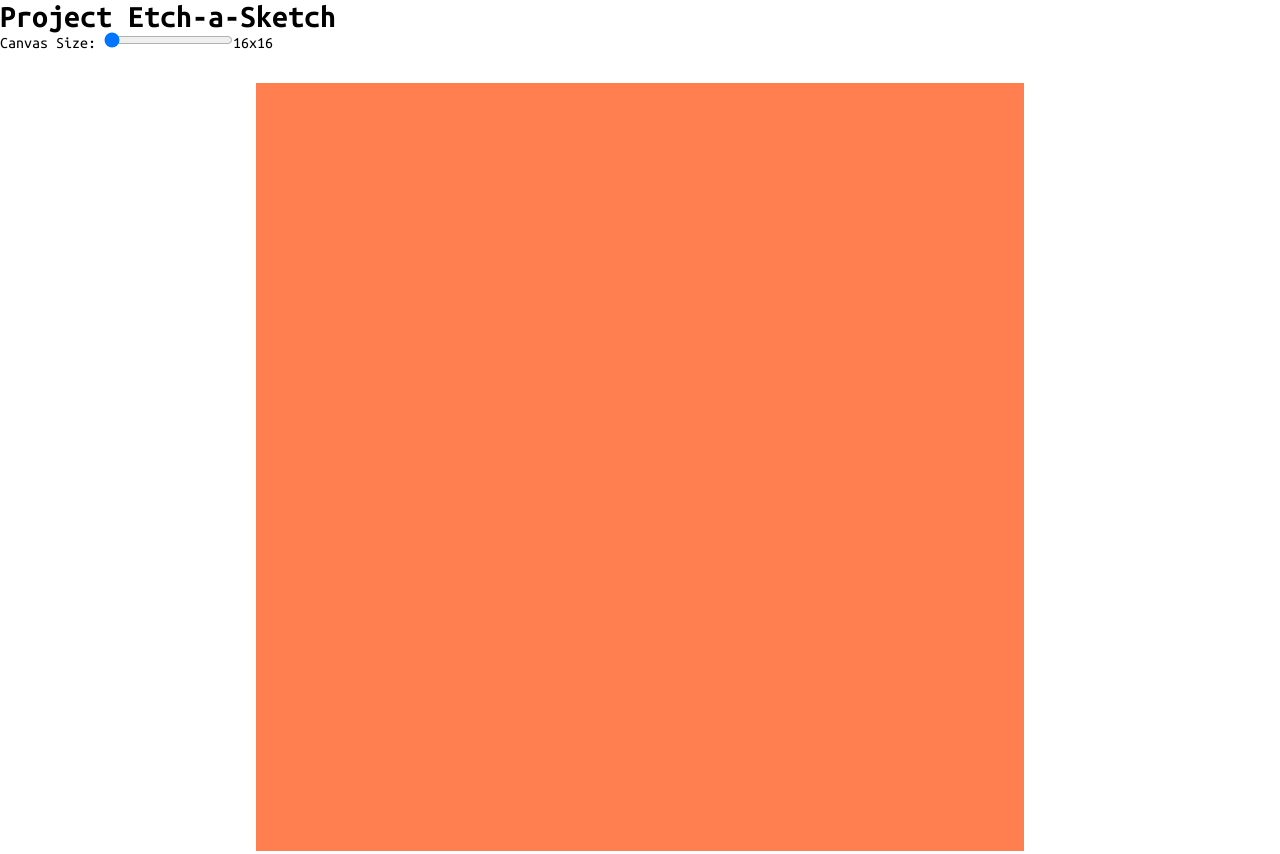
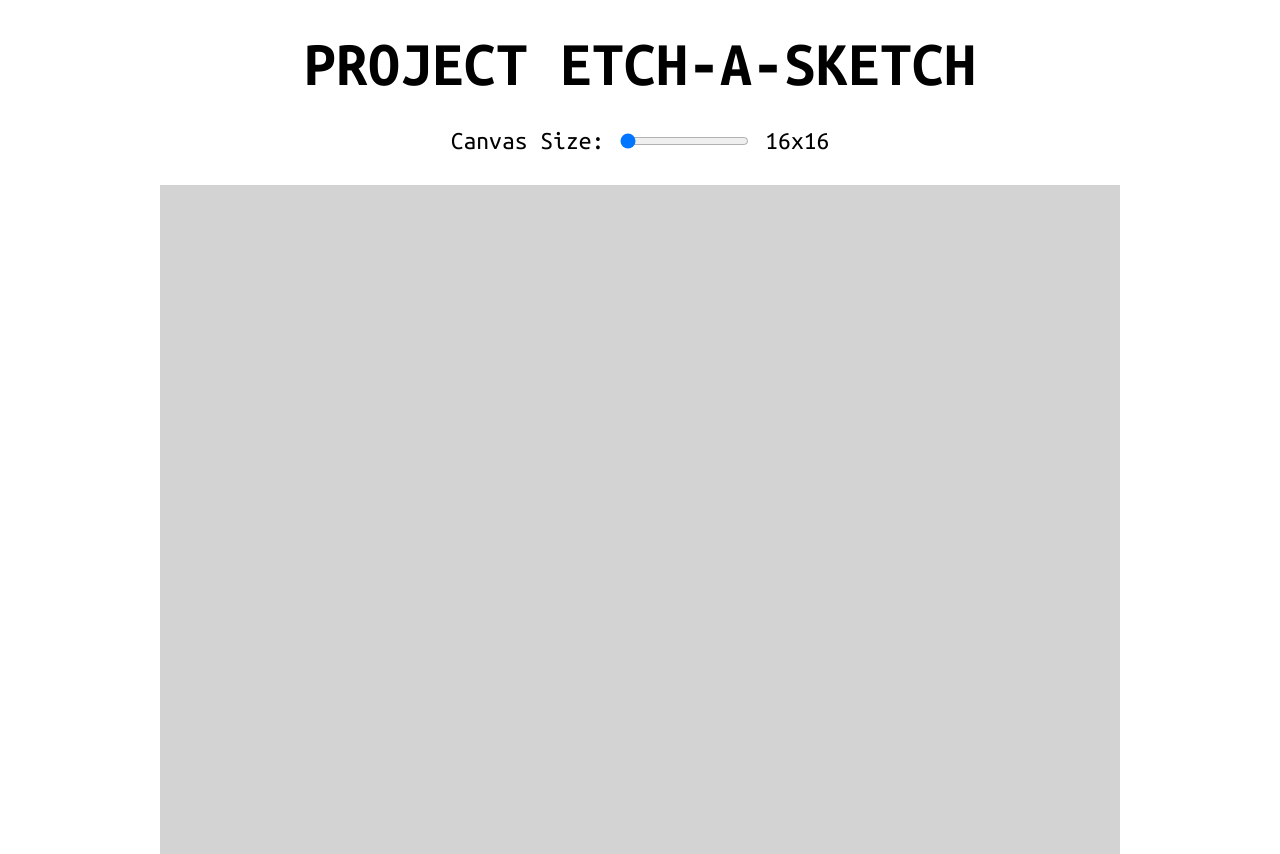
Before and after one commit to fr4nbtt/project-etch-a-sketch, a plain HTML site: page index.html in a window 1280 px wide. Shown: the top 854 px of the page. Drawn offline with Linux system fonts and the light colour scheme.

Commit message:
Add a slider to change grid size / clear grid

```diff
--- a/css/styles.css
+++ b/css/styles.css
@@ -10,10 +10,16 @@ body {
   font-family: "Ubuntu Mono", sans-serif;
 }
 
+h1 {
+  font-size: 4rem;
+  text-transform: uppercase;
+  text-align: center;
+  margin: 2rem
+}
+
 .main-container {
-  max-width: 800px;
+  width: 960px;
   margin: 1rem auto 1rem;
-  /*   background-color: bisque; */
 }
 
 .flex-container {
@@ -22,21 +28,22 @@ body {
   justify-content: center;
   align-items: center;
   flex-wrap: wrap;
-  padding: 1rem;
-  /*   background: coral; */
-  box-sizing: border-box;
+}
+
+.input-container {
+  display: flex;
+  justify-content: center;
+  align-items: center;
+  gap: 1rem;
+  margin-bottom: 2rem;
+  font-size: 1.6rem;
 }
 
 .square {
-  width: calc(6.25%); /* 100% / 16 = 6.25%, minus border */
-  height: 0; /* Initial Height */
-  padding-bottom: 6.25%; /* Mantains square aspect ratio */
-  /* border: 1px solid #333; */
-  /*   margin: 2px; */
-  box-sizing: border-box; /* Includes border in total width */
-  background: coral;
+  background: lightgray;
 }
 
 .hover {
-  background: #333;
+  background: #000;
 }
+3
--- a/index.html
+++ b/index.html
@@ -21,6 +21,7 @@
   </head>
   <body>
     <h1>Project Etch-a-Sketch</h1>
+    <div class="input-container">
       <label for="canvasSize">Canvas Size:</label>
       <input
         type="range"
@@ -31,6 +32,8 @@
         step="16"
         value="16"
       />
+    </div>
+
     <div class="main-container">
       <div class="flex-container"></div>
     </div>
--- a/js/script.js
+++ b/js/script.js
@@ -4,18 +4,27 @@ const canvasSize = document.querySelector("#canvasSize");
 // Create value display element
 const valueDisplay = document.createElement("span");
 valueDisplay.textContent = `${canvasSize.value}x${canvasSize.value}`;
-
 canvasSize.insertAdjacentElement("afterend", valueDisplay);
 
 canvasSize.addEventListener("input", function () {
   valueDisplay.textContent = `${canvasSize.value}x${canvasSize.value}`;
+  generateGrid(canvasSize.value);
 });
 
-let painting = false; // Track if the mouse is pressed
+// Function to generate the grid
+function generateGrid(size) {
+  // Clear existing squares
+  container.innerHTML = ""; // Remove all existing squares
 
-for (let i = 0; i < 256; i++) {
+  // Calculate square size
+  const squareSize = Math.floor(960 / size); // 960 is the width of the container
+
+  // Create new squares
+  for (let i = 0; i < size * size; i++) {
     const div = document.createElement("div");
     div.classList.add("square");
+    div.style.width = `${squareSize}px`; // Set square width
+    div.style.height = `${squareSize}px`; // Set square height
     container.appendChild(div);
 
     // Start painting on mousedown
@@ -30,9 +39,21 @@ for (let i = 0; i < 256; i++) {
         div.classList.add("hover"); // Add hover class
       }
     });
+  }
+
+  // Stop painting when the mouse leaves the canvas
+  container.addEventListener("mouseleave", function () {
+    painting = false; // Stop painting
+  });
 
   // Stop painting on mouseup
-  div.addEventListener("mouseup", function () {
-    painting = false;
+  container.addEventListener("mouseup", function () {
+    painting = false; // Stop painting
   });
 }
+
+// Initialize painting state
+let painting = false; // Track if the mouse is pressed
+
+// Initialize the grid on load
+generateGrid(canvasSize.value);
```
Lines whose indentation alone changed are shown as unchanged.
